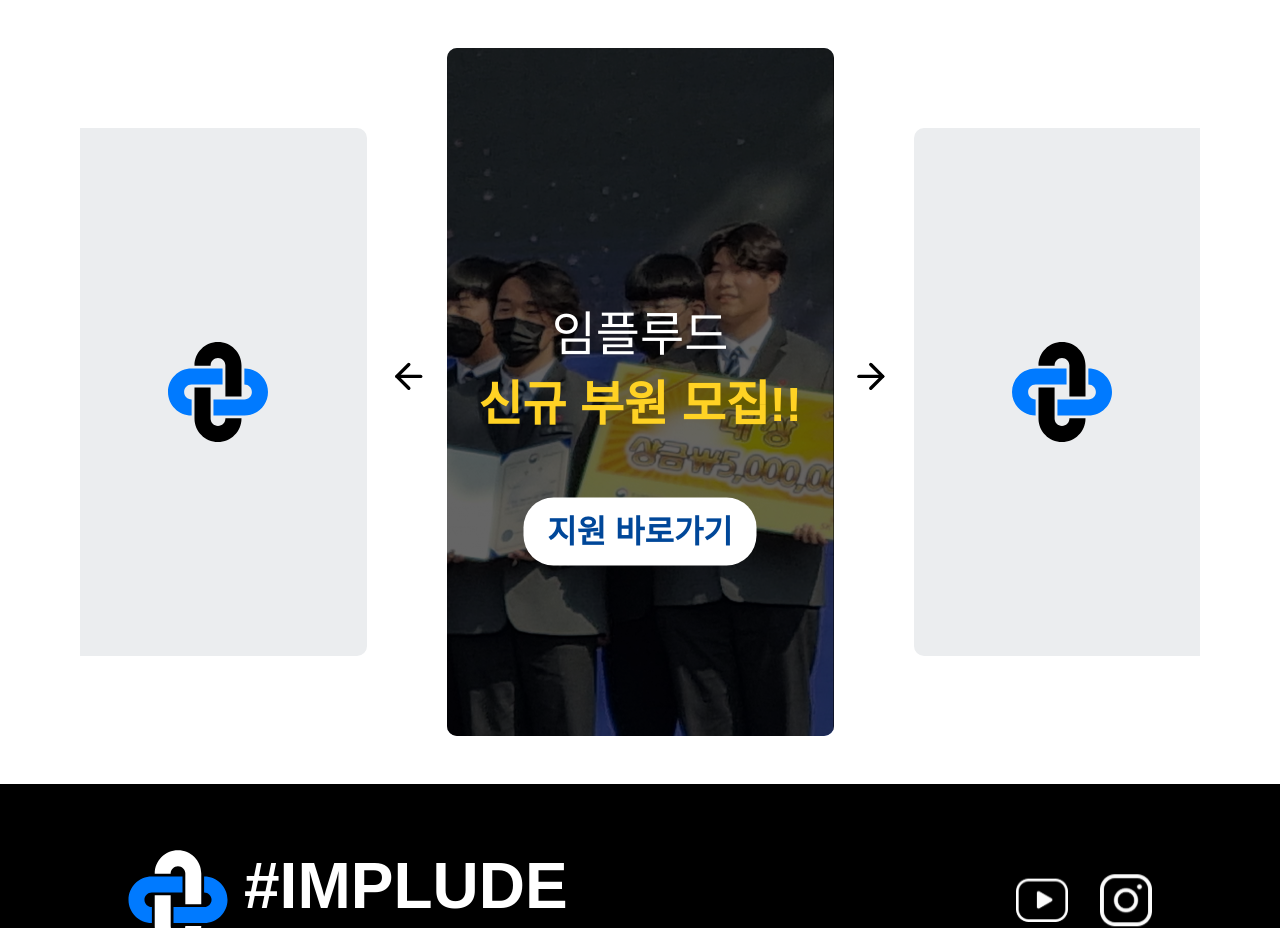
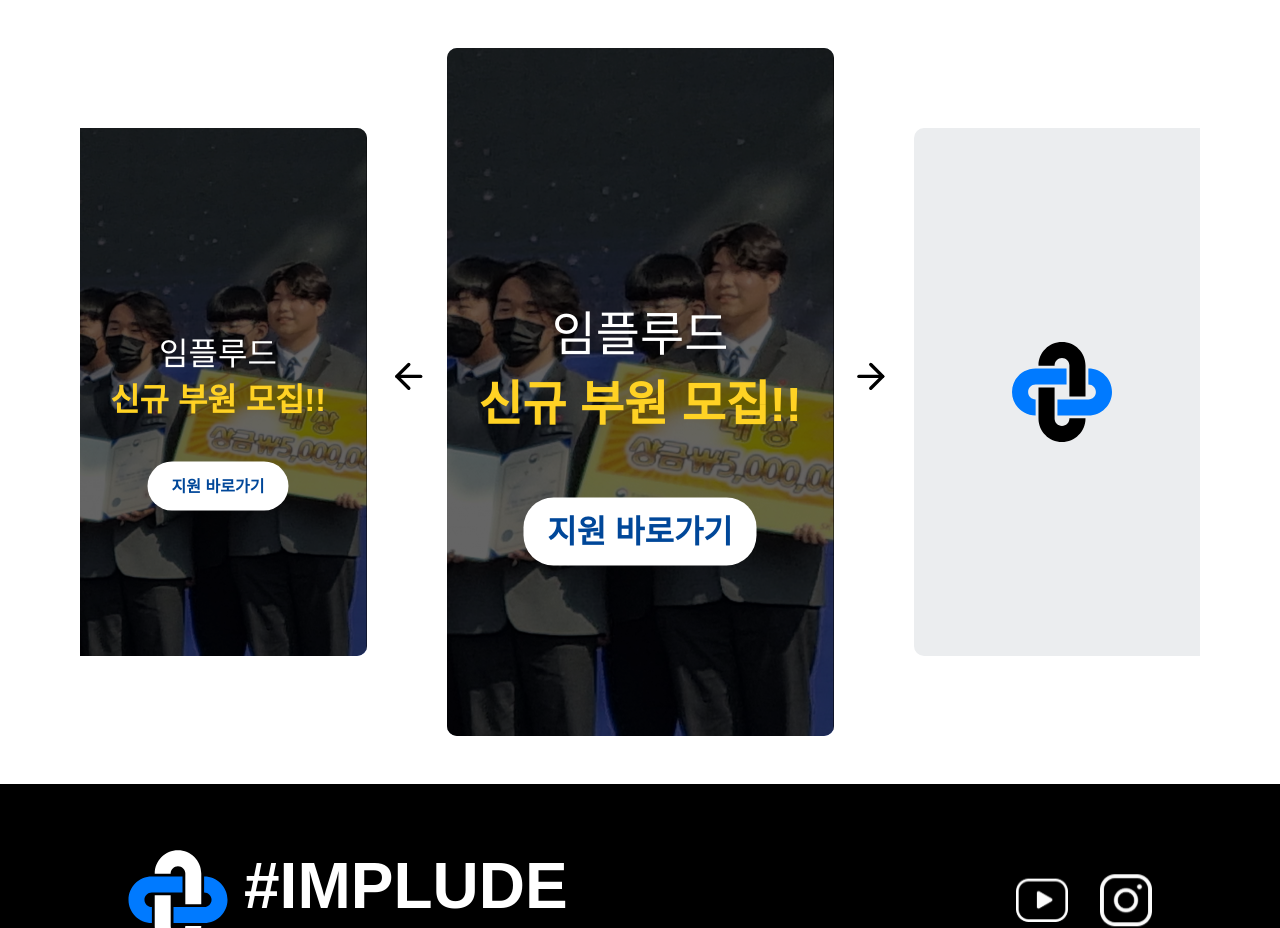
Before and after one commit to implude/implude-main-page, a React (Vite) app: page / in a window 1280 px wide. Shown: the part 1740-2668 px from the top of the page. Built offline with nearby package versions, Linux system fonts and the light colour scheme; a web font is replaced by a local one.

Commit message:
임플 뉴스 링크 클릭 영역 수정

```diff
--- a/src/pages/Main/MainPage.jsx
+++ b/src/pages/Main/MainPage.jsx
@@ -130,13 +130,13 @@
     linkMsg : '',
     color : ''
   },
-  {
-    imgSrc : null,
-    title1 : '',
-    title2 : '',
-    link : '',
-    linkMsg : '',
-    color : ''
+  { // 맨 처음 메인으로 보여줄 뉴스
+    imgSrc : recruit,
+    title1 : '임플루드',
+    title2 : '신규 부원 모집!!',
+    link : 'https://surfing.dimigo.in/circle/65e0b0a9160ba664e8e7518e/',
+    linkMsg : '지원 바로가기',
+    color : 'var(--caution-500)'
   },
   { // 맨 처음 메인으로 보여줄 뉴스
     imgSrc : recruit,
--- a/src/pages/Main/NewsCard.jsx
+++ b/src/pages/Main/NewsCard.jsx
@@ -21,8 +21,6 @@
     newsButtonSpan: {
       background: 'white',
       padding: '1rem 1.5rem',
-      position: 'relative',
-      top: `${props.isMain ? '4rem' : '2.7rem'}`,
       borderRadius: '30px',
       color: '#004799',
       fontWeight: '600',
@@ -55,7 +53,14 @@
         <span style={{ color: 'white' }}>{props.title1}</span>
         <br></br>
         <span style={{ color: `${props.color}`, fontWeight: 'bold' }}>{props.title2}</span>
-        <Link to={props.link}>
+        <Link to={props.link} style={
+            {
+              height: 'auto',
+              display: 'inline-block',
+              position: 'relative',
+              top: props.isMain ? '4rem' : '2.7rem'
+            }
+          }>
           <div style={news.newsButtonDiv}>
             <span style={news.newsButtonSpan}>{props.linkMsg}</span>
           </div>
```
